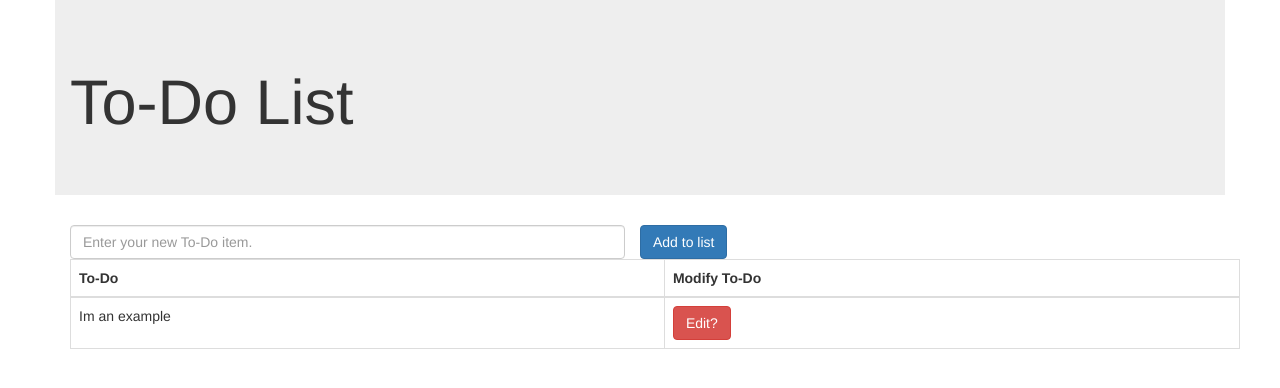
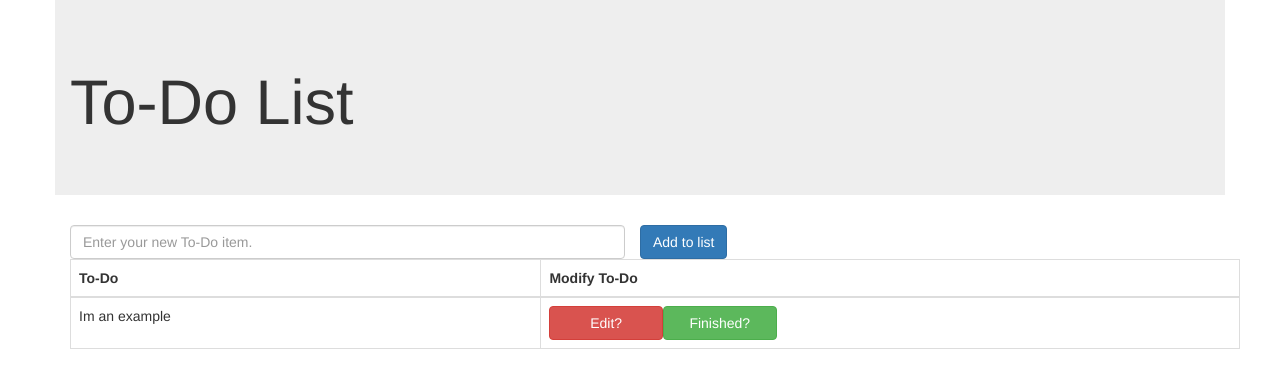
Before and after one commit to Dschneids/todolist, an Angular app in the folder to-dolist/ClientApp/: page / in a window 1280 px wide. Shown: the top 388 px of the page. Built offline with nearby package versions, Linux system fonts and the light colour scheme.

Commit message:
Add finished button

```diff
--- a/to-dolist/ClientApp/src/app/app.component.html
+++ b/to-dolist/ClientApp/src/app/app.component.html
@@ -30,7 +30,8 @@
               {{todo.name}}
             </td>
             <td>
-              <button class="btn btn-danger" (click)="editToDo(key)">Edit?</button>
+              <button class="btn btn-danger col-sm-2" (click)="editToDo(key)">Edit?</button>
+              <button class="btn btn-success col-sm-2" (click)="finishToDo(idx)">Finished?</button>
             </td>
           </tr>
         </tbody>
```
